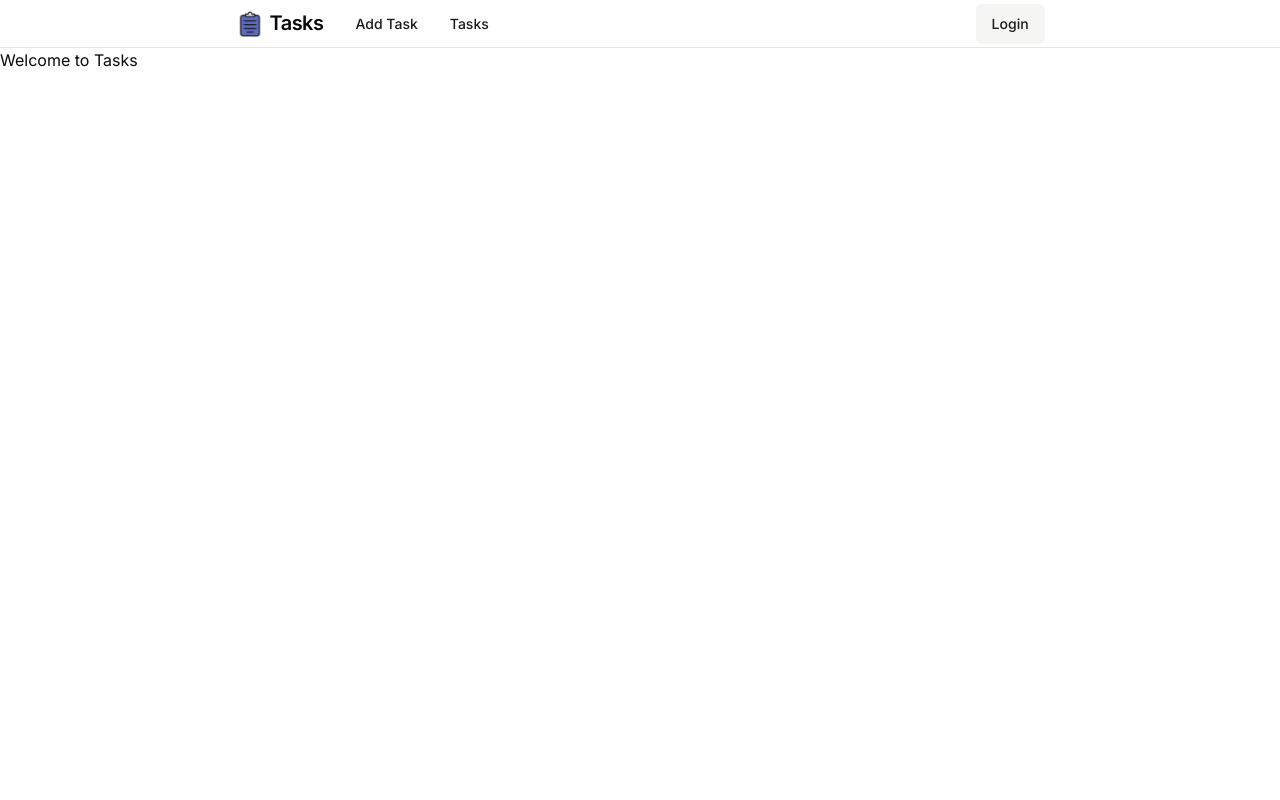
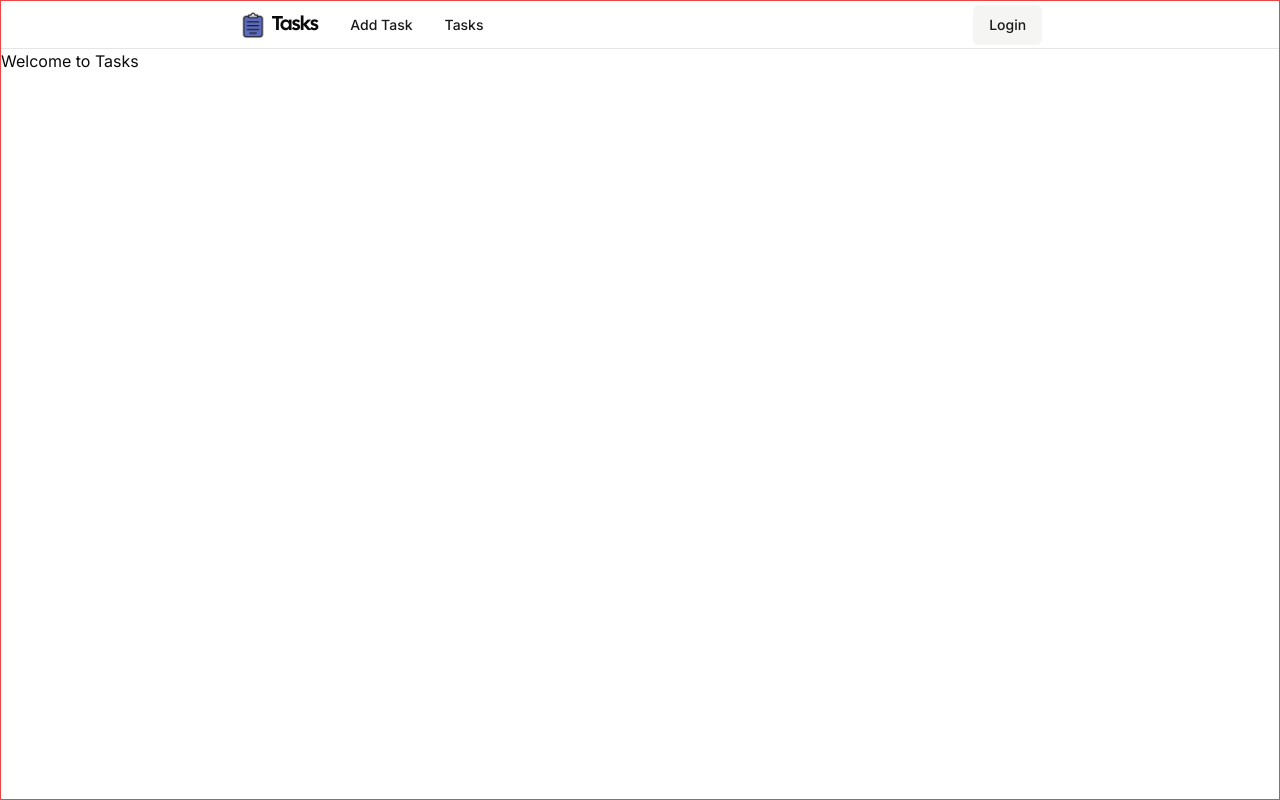
Before and after one commit to Jay-Karia/tasks, a Next.js app: page / in a window 1280 px wide. Built offline with nearby package versions, Linux system fonts and the light colour scheme.

Commit message:
fix: formatting

```diff
--- a/src/app/globals.css
+++ b/src/app/globals.css
@@ -1,6 +1,9 @@
 @tailwind base;
 @tailwind components;
 @tailwind utilities;
+:root {
+  height: 100%;
+}
 
 @layer base {
   :root {
@@ -30,7 +33,6 @@
     --chart-4: 43 74% 66%;
     --chart-5: 27 87% 67%;
   }
-
   .dark {
     --background: 20 14.3% 4.1%;
     --foreground: 60 9.1% 97.8%;
--- a/src/app/layout.tsx
+++ b/src/app/layout.tsx
@@ -1,17 +1,18 @@
-import type { Metadata } from 'next'
-import { Inter } from 'next/font/google'
-import './globals.css'
-import Navbar from '@/components/navbar'
+import type { Metadata } from "next"
+import { Inter } from "next/font/google"
+import "./globals.css"
+import Navbar from "@/components/navbar"
+import { cn } from "@/lib/utils"
 
-const inter = Inter({ subsets: ['latin'] })
+const inter = Inter({ subsets: ["latin"] })
 
 export const metadata: Metadata = {
-  title: 'Tasks',
-  description: '📝 A simple task manager',
+  title: "Tasks",
+  description: "📝 A simple task manager",
   icons: [
     {
-      href: '/logo.png',
-      url: '/logo.png',
+      href: "/logo.png",
+      url: "/logo.png",
     },
   ],
 }
@@ -23,7 +24,9 @@ export default function RootLayout({
 }>) {
   return (
     <html lang="en">
-      <body className={inter.className}>
+      <body
+        className={cn("h-full w-full border border-red-500", inter.className)}
+      >
         <Navbar />
         {children}
       </body>
--- a/src/app/page.tsx
+++ b/src/app/page.tsx
@@ -1,3 +1,3 @@
 export default function Home() {
-  return <>Welcome to Tasks</>
+  return <div className="h-max">Welcome to Tasks</div>
 }
--- a/src/components/logo.tsx
+++ b/src/components/logo.tsx
@@ -1,10 +1,21 @@
-import Image from 'next/image'
+import Image from "next/image"
+import localFont from "next/font/local"
+import { cn } from "@/lib/utils"
+
+const primaryFont = localFont({
+  src: "../../public/fonts/font.woff2",
+})
 
 export default function Logo() {
   return (
     <div className="flex gap-1 hover:cursor-pointer hover:opacity-80">
       <Image src="/logo.png" height={30} width={30} alt="Logo" />
-      <h4 className="scroll-m-20 text-xl font-semibold tracking-tight">
+      <h4
+        className={cn(
+          "flex scroll-m-20 items-center text-xl font-semibold tracking-tight",
+          primaryFont.className
+        )}
+      >
         Tasks
       </h4>
     </div>
--- a/src/components/navbar.tsx
+++ b/src/components/navbar.tsx
@@ -12,11 +12,11 @@ export default function Navbar() {
 
   return (
     <nav className="flex h-12 items-center justify-around border-b">
-      <div className="items-center gap-4 flex">
+      <div className="flex items-center gap-4">
         <Link href="/">
           <Logo />
         </Link>
-        <div className="sm:flex hidden">
+        <div className="hidden sm:flex">
           {navLinks.map((link) => (
             <Button variant={"link"} asChild key={link.name}>
               <Link href={link.path}>{link.name}</Link>
@@ -25,9 +25,9 @@ export default function Navbar() {
         </div>
       </div>
       <div className="hidden sm:block">
-      <LoginButton />
+        <LoginButton />
       </div>
-      <Menu navLinks={navLinks}/>
+      <Menu navLinks={navLinks} />
     </nav>
   )
 }
```
Also changed, not shown: public/fonts/font.woff2 (added).
